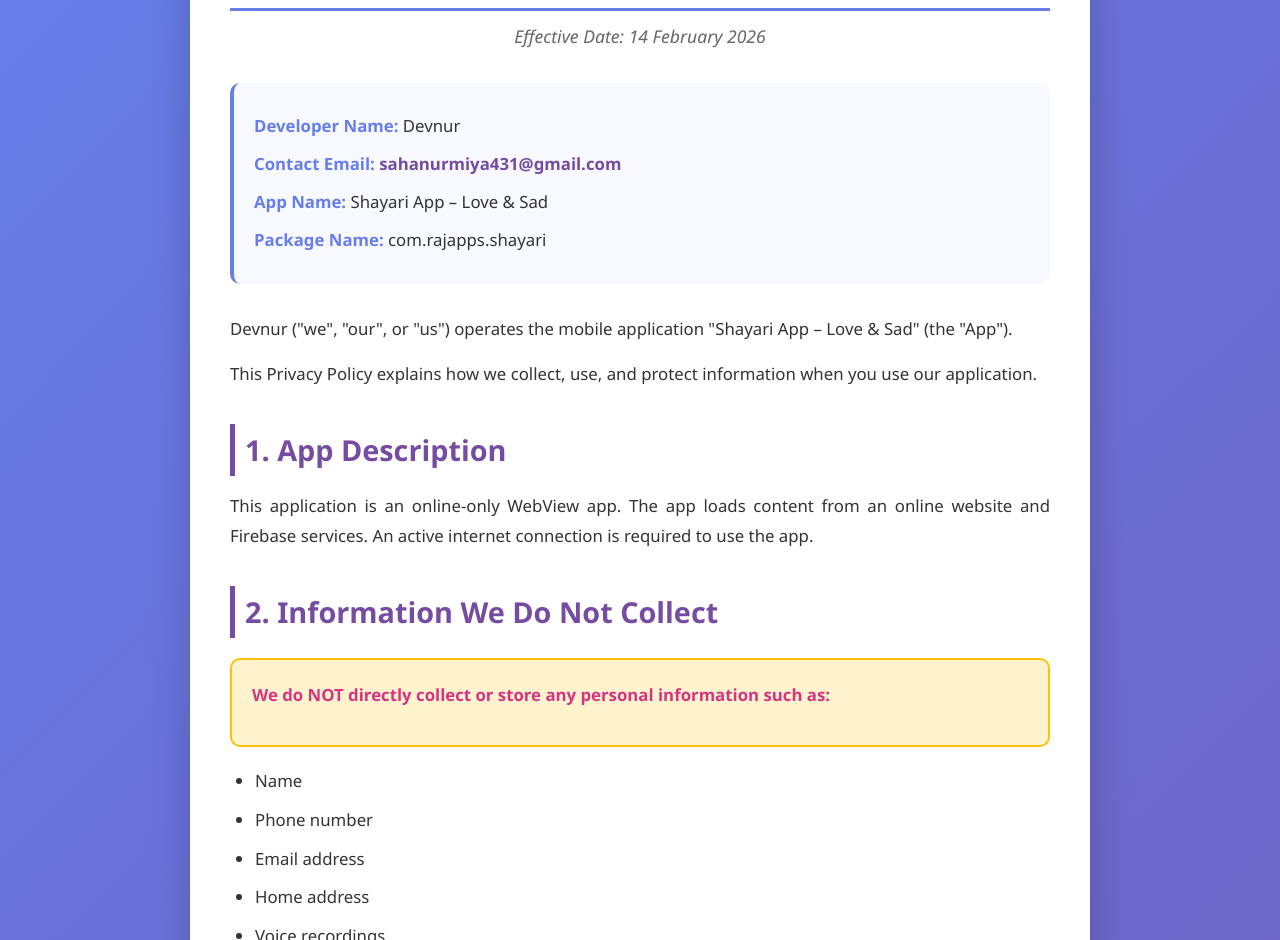
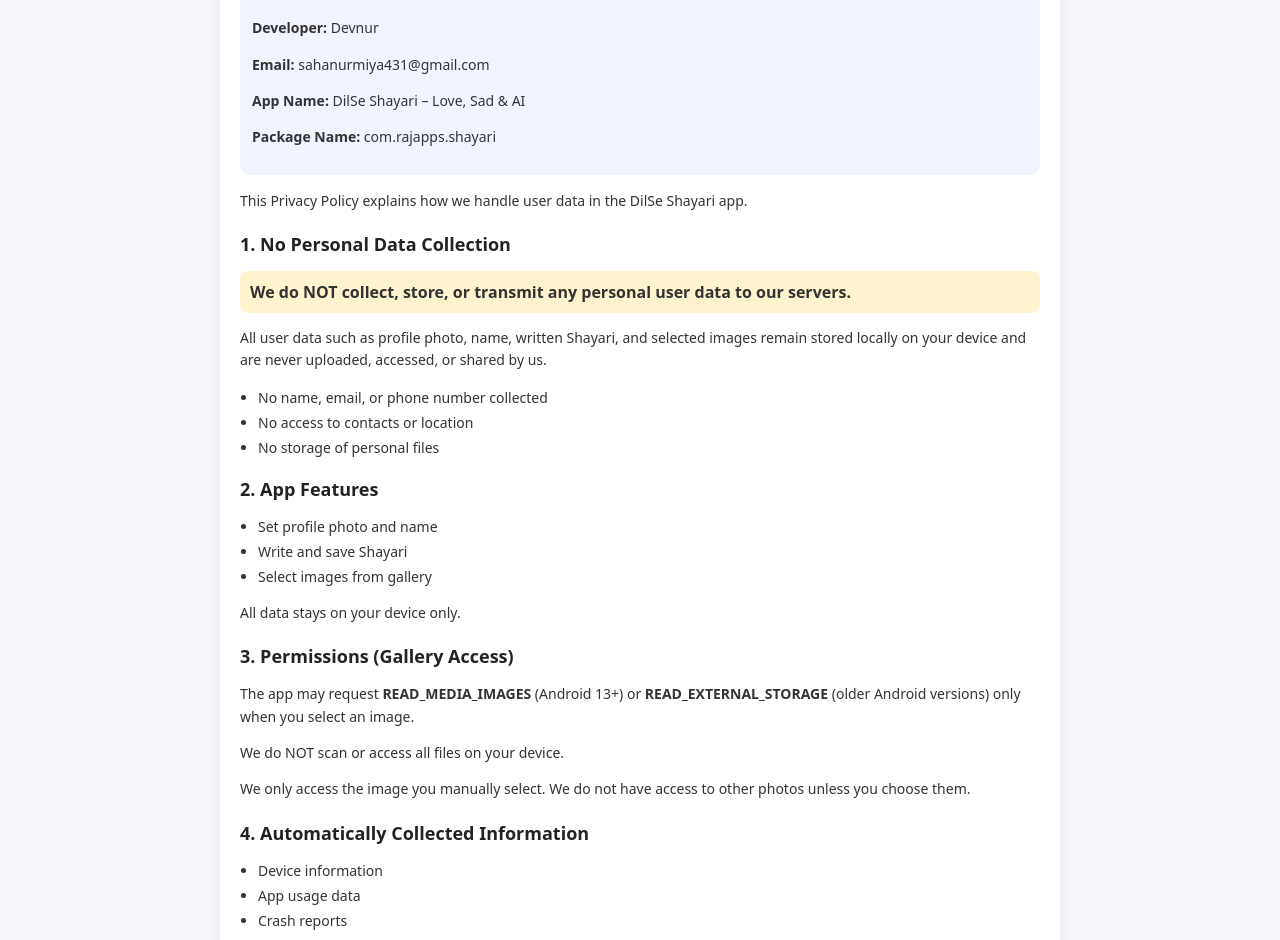
Before and after one commit to rrr123355/Privacy-Policy---Shayari-App-, a plain HTML site: page index.html in a window 1280 px wide. Shown: the part 139-1079 px from the top of the page. Drawn offline with Linux system fonts and the light colour scheme.

Commit message:
Revise privacy policy and improve styling
Updated the privacy policy details and styling for the DilSe Shayari app.

```diff
--- a/index.html
+++ b/index.html
@@ -3,111 +3,206 @@
 <head>
 <meta charset="UTF-8">
 <meta name="viewport" content="width=device-width, initial-scale=1.0">
-    <meta name="description" content="Privacy Policy for Shayari App - Love & Sad">
-    <title>Privacy Policy - Shayari App</title>
+<title>DilSe Shayari Privacy Policy</title>
+
+<meta name="description" content="Privacy Policy for DilSe Shayari app. No personal data is collected. Explains permissions and data usage clearly.">
+
 <style>
-        * {
+body {
+    font-family: system-ui, -apple-system, Arial;
+    background: #f5f7fb;
     margin: 0;
-            padding: 0;
-            box-sizing: border-box;
-        }
-
-        body {
-            font-family: 'Segoe UI', Tahoma, Geneva, Verdana, sans-serif;
-            line-height: 1.8;
+    padding: 15px;
     color: #333;
-            background: linear-gradient(135deg, #667eea 0%, #764ba2 100%);
-            padding: 20px;
-            min-height: 100vh;
 }
 
 .container {
-            max-width: 900px;
-            margin: 0 auto;
-            background: white;
-            border-radius: 15px;
-            box-shadow: 0 10px 40px rgba(0,0,0,0.2);
-            padding: 40px;
-            animation: fadeIn 0.6s ease-in;
-        }
-
-        @keyframes fadeIn {
-            from {
-                opacity: 0;
-                transform: translateY(20px);
-            }
-            to {
-                opacity: 1;
-                transform: translateY(0);
-            }
+    max-width: 800px;
+    margin: auto;
+    background: #ffffff;
+    padding: 20px;
+    border-radius: 12px;
+    box-shadow: 0 5px 20px rgba(0,0,0,0.05);
 }
 
 h1 {
-            color: #667eea;
-            font-size: 2.5em;
+    text-align: center;
+    font-size: 22px;
+    color: #e91e63;
     margin-bottom: 10px;
-            text-align: center;
-            border-bottom: 3px solid #667eea;
-            padding-bottom: 15px;
-        }
-
-        .effective-date {
-            text-align: center;
-            color: #666;
-            font-style: italic;
-            margin-bottom: 30px;
-            font-size: 1.1em;
-        }
-
-        .developer-info {
-            background: #f8f9ff;
-            padding: 20px;
-            border-radius: 10px;
-            margin-bottom: 30px;
-            border-left: 4px solid #667eea;
-        }
-
-        .developer-info p {
-            margin: 8px 0;
-            font-size: 1.05em;
-        }
-
-        .developer-info strong {
-            color: #667eea;
-        }
-
-        .developer-info a {
-            color: #764ba2;
-            text-decoration: none;
-            font-weight: 600;
-        }
-
-        .developer-info a:hover {
-            text-decoration: underline;
 }
 
 h2 {
-            color: #764ba2;
-            font-size: 1.8em;
-            margin-top: 35px;
-            margin-bottom: 15px;
-            padding-left: 10px;
-            border-left: 5px solid #764ba2;
+    font-size: 18px;
+    margin-top: 20px;
+    color: #222;
 }
 
 p {
-            margin-bottom: 15px;
-            font-size: 1.05em;
-            text-align: justify;
+    font-size: 14px;
+    line-height: 1.6;
 }
 
 ul {
-            margin: 15px 0 15px 25px;
+    padding-left: 18px;
 }
 
-        ul li {
-            margin-bottom: 10px;
-            font-size: 1.05em;
+li {
+    font-size: 14px;
+    margin-bottom: 6px;
+}
+
+.info-box {
+    background: #f1f4ff;
+    padding: 12px;
+    border-radius: 10px;
+    margin-bottom: 15px;
+}
+
+.highlight {
+    background: #fff3cd;
+    padding: 10px;
+    border-radius: 8px;
+    margin: 10px 0;
+    font-weight: bold;
+}
+
+.footer {
+    text-align: center;
+    font-size: 12px;
+    color: #777;
+    margin-top: 20px;
+}
+</style>
+</head>
+
+<body>
+
+<div class="container">
+
+<h1>DilSe Shayari – Privacy Policy</h1>
+<p style="text-align:center;"><strong>Effective Date:</strong> February 14, 2026</p>
+
+<!-- Developer Info -->
+<div class="info-box">
+<p><strong>Developer:</strong> Devnur</p>
+<p><strong>Email:</strong> sahanurmiya431@gmail.com</p>
+<p><strong>App Name:</strong> DilSe Shayari – Love, Sad & AI</p>
+<p><strong>Package Name:</strong> com.rajapps.shayari</p>
+</div>
+
+<p>
+This Privacy Policy explains how we handle user data in the DilSe Shayari app.
+</p>
+
+<!-- Section 1 -->
+<h2>1. No Personal Data Collection</h2>
+
+<div class="highlight">
+We do NOT collect, store, or transmit any personal user data to our servers.
+</div>
+
+<p>
+All user data such as profile photo, name, written Shayari, and selected images remain stored locally on your device and are never uploaded, accessed, or shared by us.
+</p>
+
+<ul>
+<li>No name, email, or phone number collected</li>
+<li>No access to contacts or location</li>
+<li>No storage of personal files</li>
+</ul>
+
+<!-- Section 2 -->
+<h2>2. App Features</h2>
+
+<ul>
+<li>Set profile photo and name</li>
+<li>Write and save Shayari</li>
+<li>Select images from gallery</li>
+</ul>
+
+<p>All data stays on your device only.</p>
+
+<!-- Section 3 -->
+<h2>3. Permissions (Gallery Access)</h2>
+
+<p>
+The app may request <strong>READ_MEDIA_IMAGES</strong> (Android 13+) or
+<strong>READ_EXTERNAL_STORAGE</strong> (older Android versions) only when you select an image.
+</p>
+
+<p>
+We do NOT scan or access all files on your device.
+</p>
+
+<p>
+We only access the image you manually select. We do not have access to other photos unless you choose them.
+</p>
+
+<!-- Section 4 -->
+<h2>4. Automatically Collected Information</h2>
+
+<ul>
+<li>Device information</li>
+<li>App usage data</li>
+<li>Crash reports</li>
+<li>IP address</li>
+</ul>
+
+<p>This data is anonymous and not used to identify you.</p>
+
+<!-- Section 5 -->
+<h2>5. Third-Party Services</h2>
+
+<ul>
+<li>Google AdMob (Ads)</li>
+<li>Firebase (Analytics & Crash reports)</li>
+</ul>
+
+<p>
+https://policies.google.com/technologies/ads<br>
+https://firebase.google.com/support/privacy
+</p>
+
+<!-- Section 6 -->
+<h2>6. Data Usage</h2>
+
+<ul>
+<li>Improve app performance</li>
+<li>Fix bugs</li>
+<li>Show advertisements</li>
+</ul>
+
+<p><strong>We do NOT sell or share any user data.</strong></p>
+
+<!-- Section 7 -->
+<h2>7. Children's Privacy</h2>
+
+<p>This app is not intended for children under the age of 13.</p>
+
+<!-- Section 8 -->
+<h2>8. Security</h2>
+
+<p>We take reasonable steps to protect data.</p>
+
+<!-- Section 9 -->
+<h2>9. Changes</h2>
+
+<p>This policy may be updated anytime.</p>
+
+<!-- Section 10 -->
+<h2>10. Contact</h2>
+
+<p>Email: sahanurmiya431@gmail.com</p>
+
+<div class="footer">
+© 2026 Devnur – DilSe Shayari
+</div>
+
+</div>
+
+</body>
+</html>            font-size: 1.05em;
             line-height: 1.7;
         }
 
```
Lines whose indentation alone changed are shown as unchanged.
